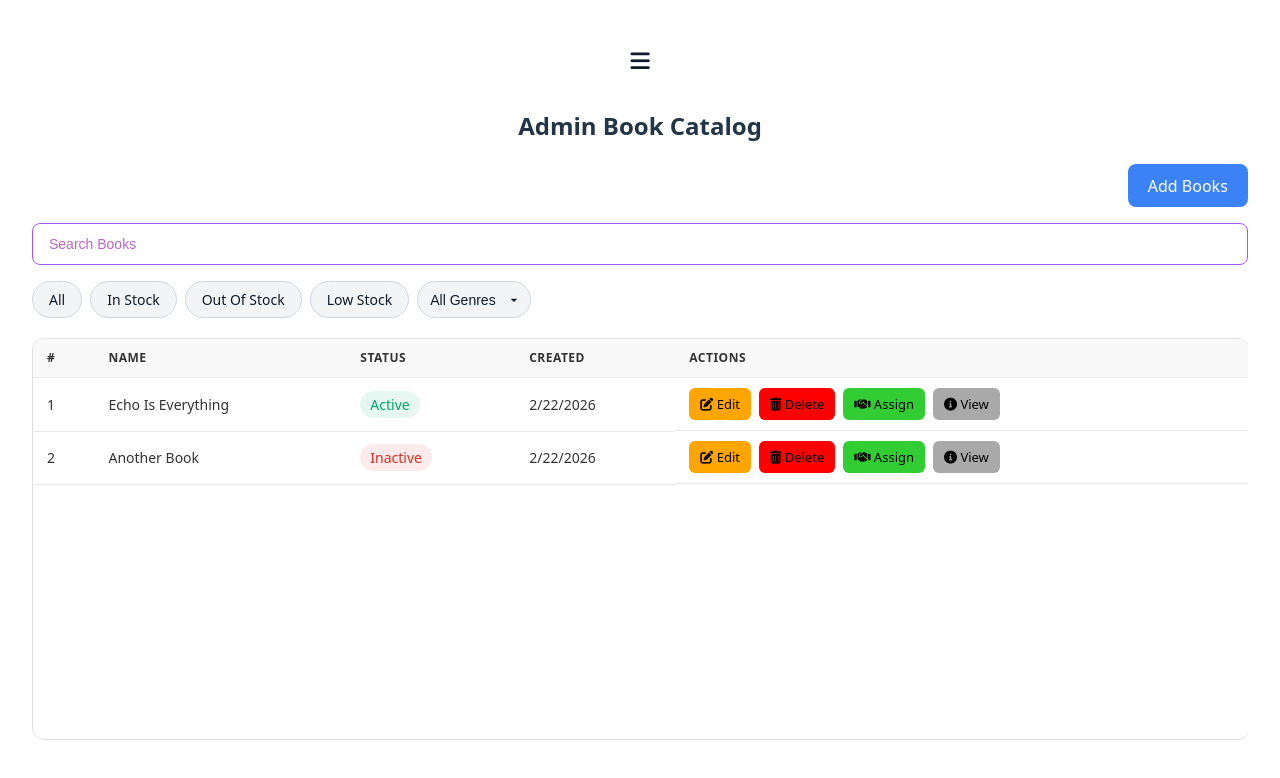
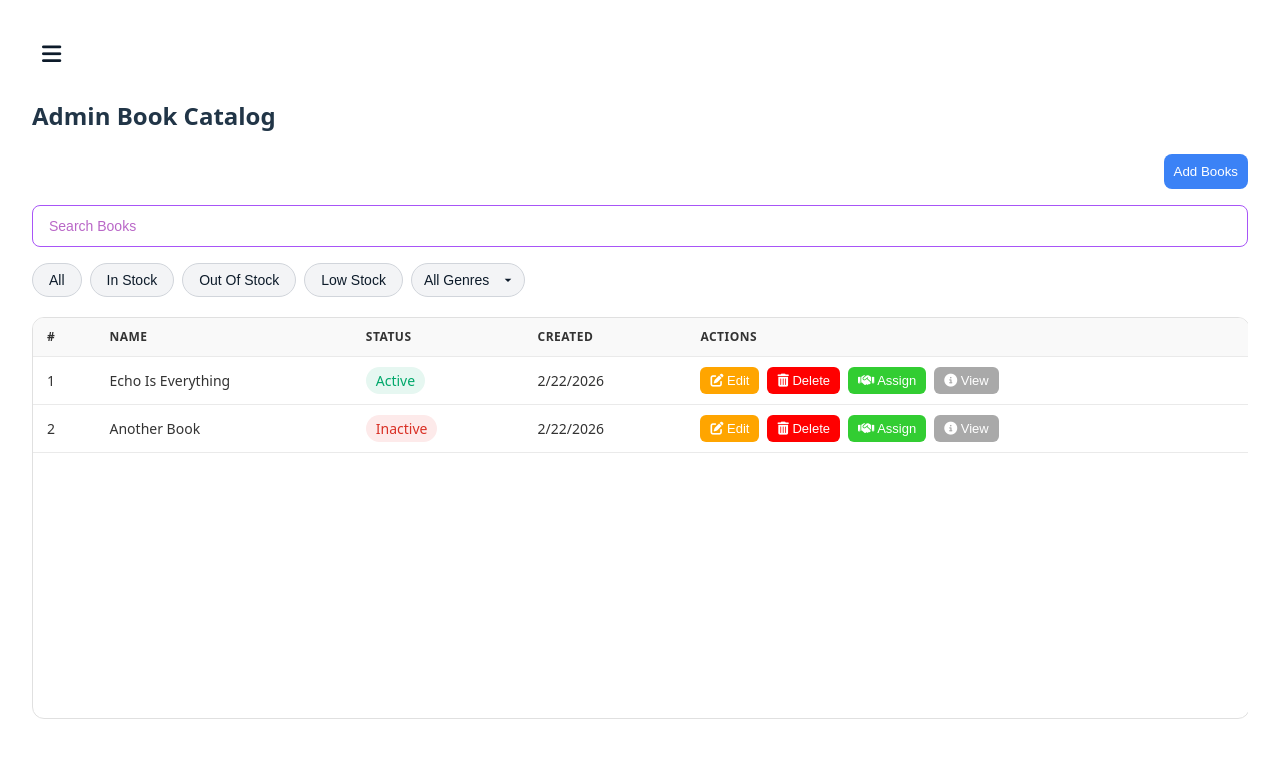
Before and after one commit to agaesh/Library, a Vue app in the folder library-frontend/: page / in a window 1280 px wide. Shown: the top 778 px of the page. Built offline with nearby package versions, Linux system fonts and the light colour scheme.

Commit message:
base css background color changed to white and black font

```diff
--- a/library-frontend/src/App.vue
+++ b/library-frontend/src/App.vue
@@ -56,11 +56,11 @@
         <div style="display: flex; flex-direction:column; align-items: flex-start; gap: 1rem;">
             <div class="create-btn">
                 <button>Add Books</button>
-      </div>
+            </div>
             <input type="search" placeholder="Search Books" />
             <div class="search-btn">
                 <button>Search Books</button>
-  </div>
+            </div>
             <!--<div class="filters" style="display: flex; align-items: flex-start; gap: 0.3rem;">-->
             <div class="filters" style="display:flex; flex-direction:row;">
                 <button class="button filter-pil">All</button>
--- a/library-frontend/src/style.css
+++ b/library-frontend/src/style.css
@@ -5,12 +5,15 @@
 
   color-scheme: light dark;
   color: rgba(255, 255, 255, 0.87);
-  background-color: #242424;
+  background-color: whitesmoke;
 
   font-synthesis: none;
   text-rendering: optimizeLegibility;
   -webkit-font-smoothing: antialiased;
   -moz-osx-font-smoothing: grayscale;
+  box-sizing:border-box;
+  margin:0;
+  color:black;
 }
 
 a {
@@ -27,20 +30,11 @@ body {
   min-width: 320px;
   min-height: 100vh;
 }
-
-button {
-  border-radius: 8px;
-  border: 1px solid transparent;
-  padding: 0.6em 1.2em;
-  font-size: 1em;
-  font-weight: 500;
-  font-family: inherit;
-  background-color: #1a1a1a;
-  cursor: pointer;
-  transition: border-color 0.25s;
-}
-button:hover {
-  border-color: #646cff;
+button{
+    background-color:darkgray;
+    border:none;
+    color:white;
+    padding:10px;
 }
 button:focus,
 button:focus-visible {
@@ -55,18 +49,14 @@ button:focus-visible {
   max-width: 1280px;
   margin: 0 auto;
   padding: 2rem;
-  text-align: center;
 }
 
 @media (prefers-color-scheme: light) {
   :root {
     color: #213547;
-    background-color: #ffffff;
+    background-color: white;
   }
   a:hover {
     color: #747bff;
   }
-  button {
-    background-color: #f9f9f9;
-  }
 }
```
